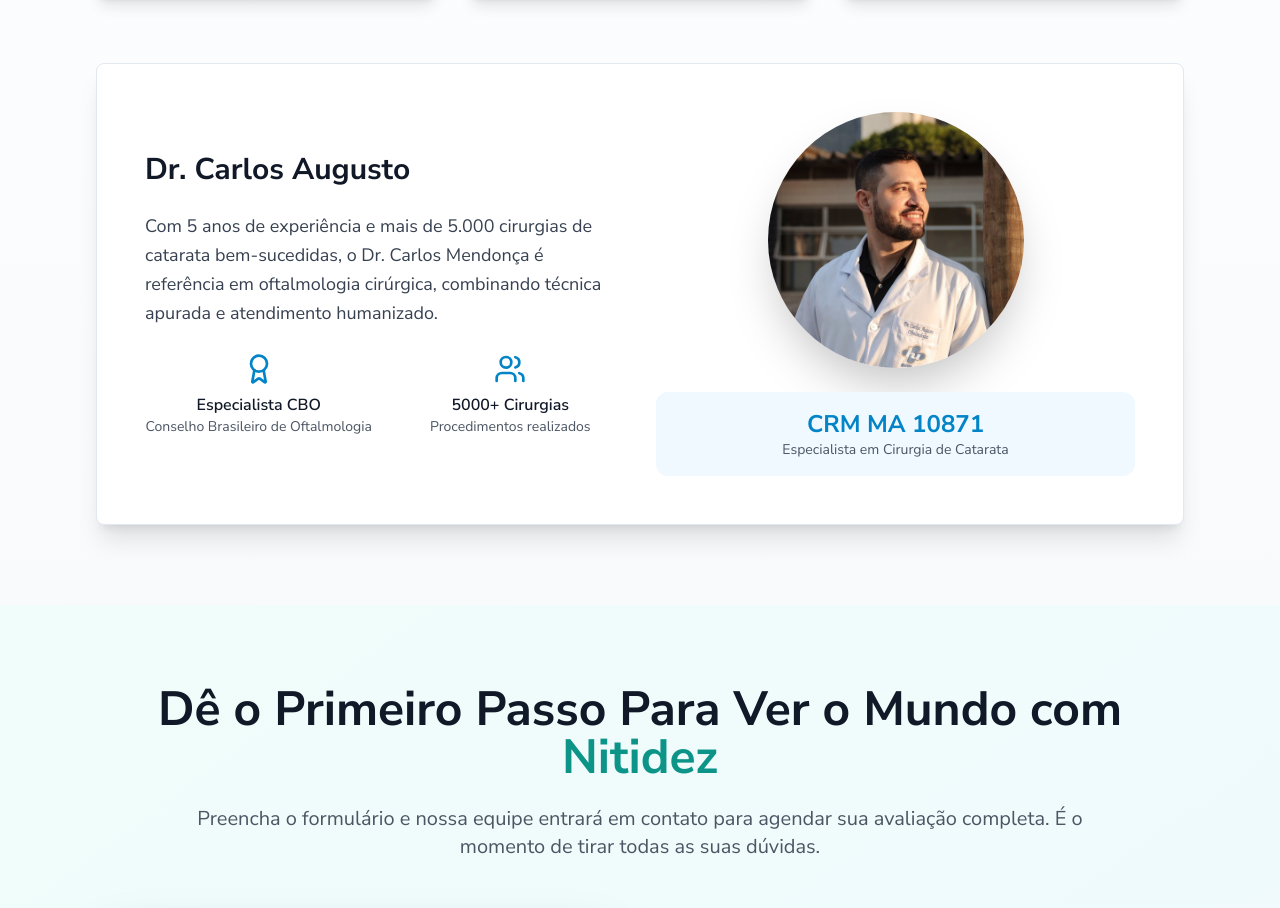
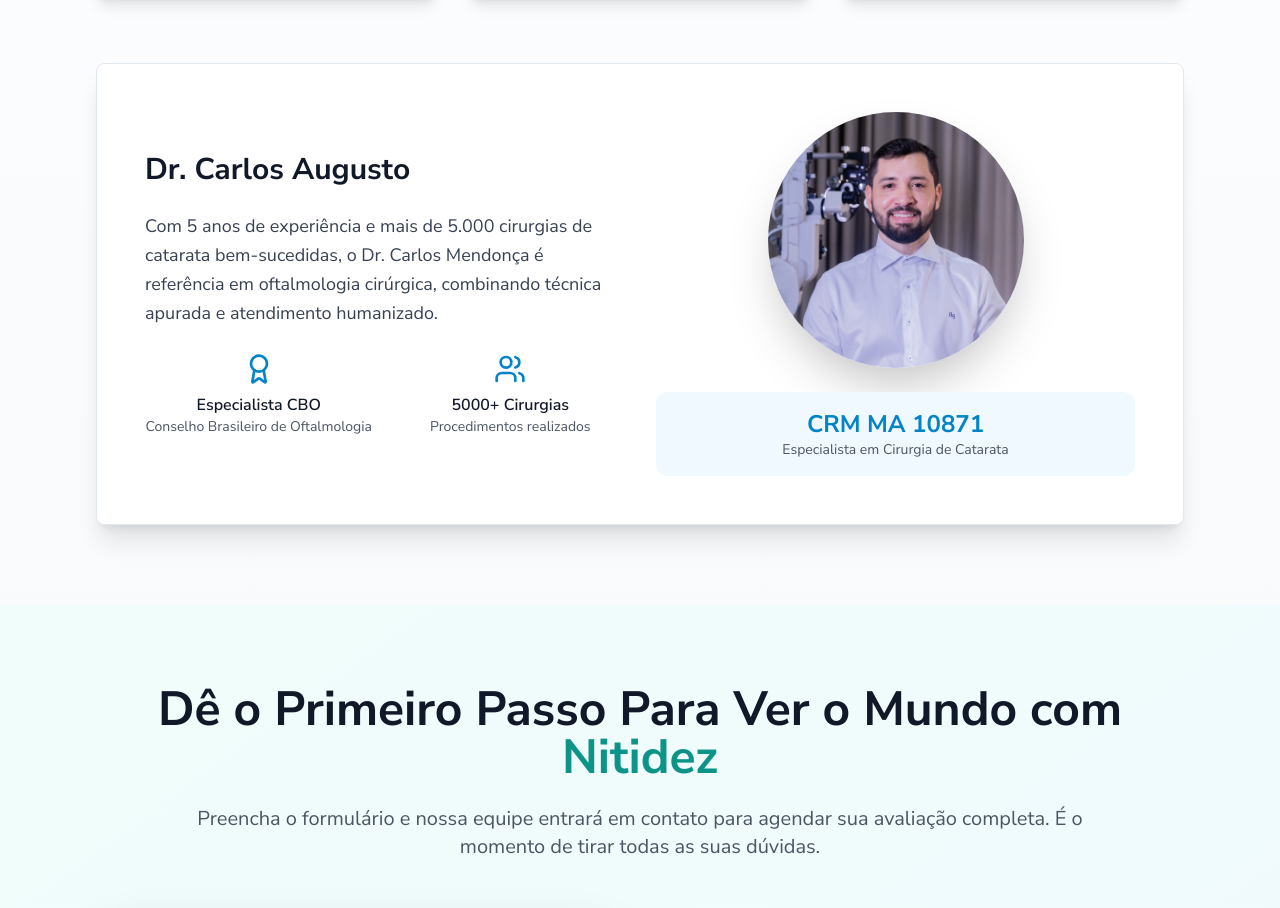
Before and after one commit to sandroinforsist/cataract-clarity-page, a React (Vite) app: page / in a window 1280 px wide. Shown: the part 3251-4159 px from the top of the page. Built offline with nearby package versions, Linux system fonts and the light colour scheme.

Commit message:
Visual edit in Lovable
Edited UI in Lovable

```diff
--- a/src/components/TrustSection.tsx
+++ b/src/components/TrustSection.tsx
@@ -79,7 +79,7 @@ const TrustSection = () => {
             </div>
 
             <div className="text-center">
-              <img alt="Dr. Carlos Mendonça - Cirurgião Oftalmologista" className="w-64 h-64 object-cover rounded-full mx-auto shadow-2xl" src="/lovable-uploads/050b5e86-d7d8-434d-a0f8-68be28c5baa4.jpg" />
+              <img alt="Dr. Carlos Mendonça - Cirurgião Oftalmologista" className="w-64 h-64 object-cover rounded-full mx-auto shadow-2xl" src="/lovable-uploads/9e8bf759-904c-42f0-a1b2-6693e975fcb6.png" />
               <div className="mt-6 p-4 bg-ocean-50 rounded-xl">
                 <div className="text-2xl font-bold text-ocean-600">CRM MA 10871</div>
                 <div className="text-sm text-gray-600">Especialista em Cirurgia de Catarata</div>
```
Also changed, not shown: public/lovable-uploads/9e8bf759-904c-42f0-a1b2-6693e975fcb6.png (added).
